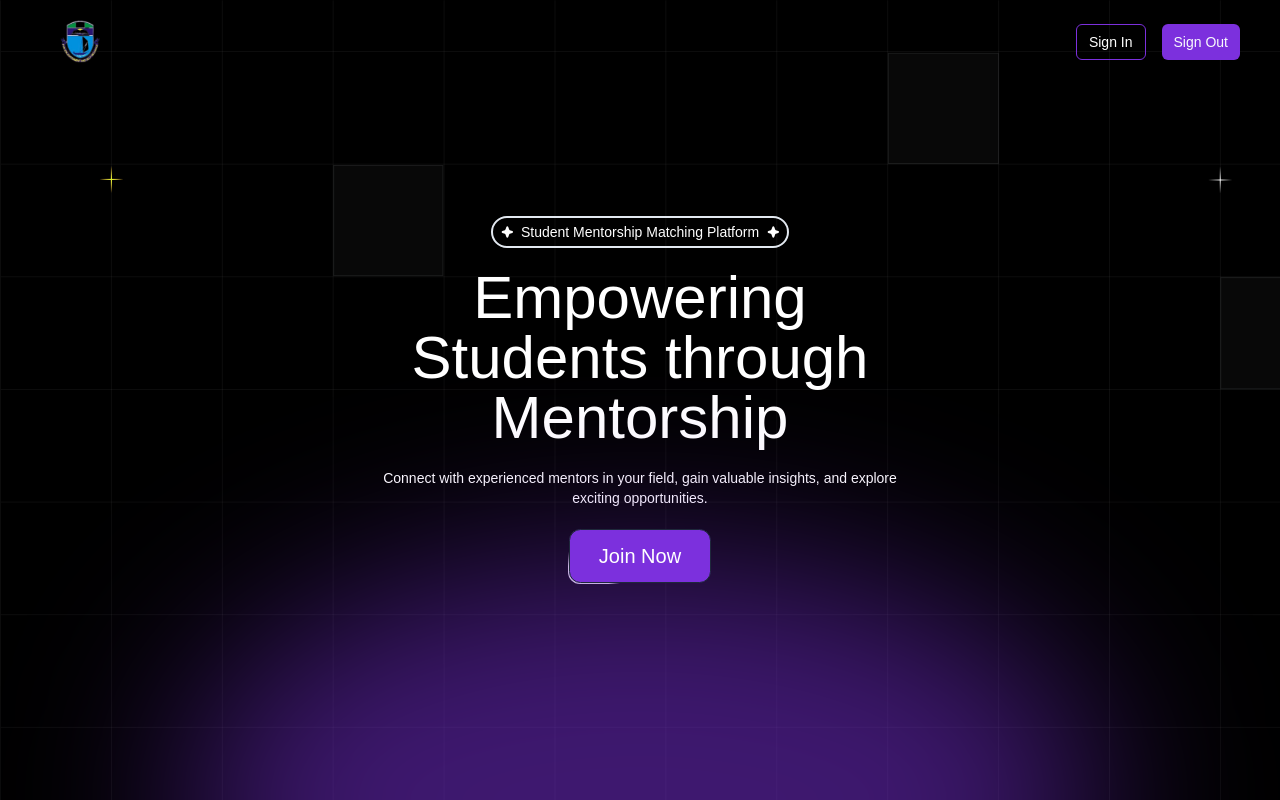
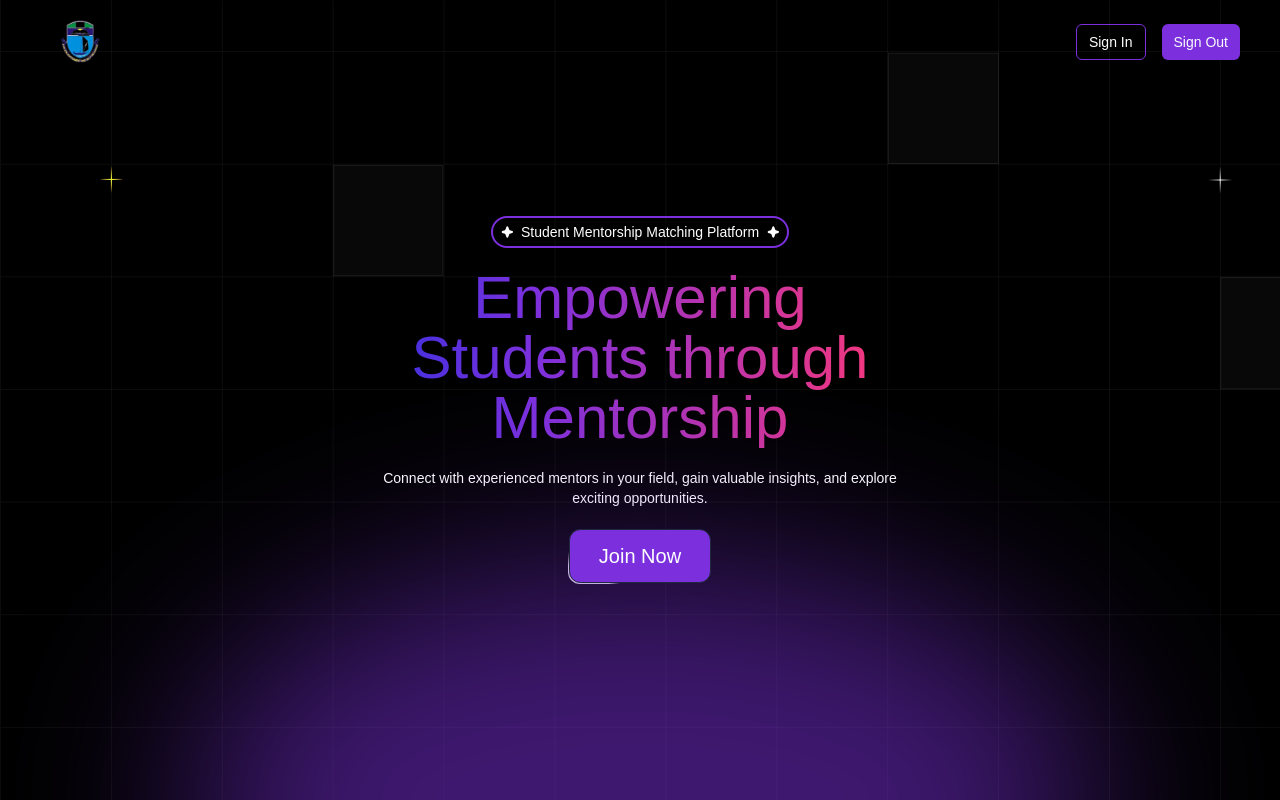
Before and after one commit to lordson-silver/group8, a Next.js app: page / in a window 1280 px wide. Built offline with nearby package versions, Linux system fonts and the light colour scheme.

Commit message:
Fix: Hero text gradient

```diff
--- a/app/(root)/page.tsx
+++ b/app/(root)/page.tsx
@@ -10,13 +10,13 @@ export default function Home() {
     <div className="h-full w-full bg-black bg-grid-white  relative flex flex-col items-center justify-center overflow-hidden">
       <Nav className=""/>
       <div className="max-w-md md:max-w-[530px] w-full flex flex-col gap-5 items-center text-center justify-center">
-        <div className="flex items-center p-1 px-2 rounded-2xl border-2 border-gradient">
+        <div className="flex items-center p-1 px-2 rounded-2xl border-2 border-primary">
           <StarSVG className="mr-2" />
           <p className="text-sm text-white">Student Mentorship Matching Platform</p>
           <StarSVG className="ml-2" />
         </div>
 
-        <p className="text-4xl md:text-6xl bg-gradient text-white ">Empowering Students through Mentorship</p>
+        <h1 className="text-4xl md:text-6xl text-transparent bg-clip-text bg-gradient-to-r from-[#3A30DD] from-0% via-[#7C30DD] via-30% to-[#FE3876]">Empowering Students through Mentorship</h1>
         <p className="text-white text-sm">Connect with experienced mentors in your field, gain valuable insights, and explore exciting opportunities.</p>
           <Button
             borderRadius=".75rem"
```
